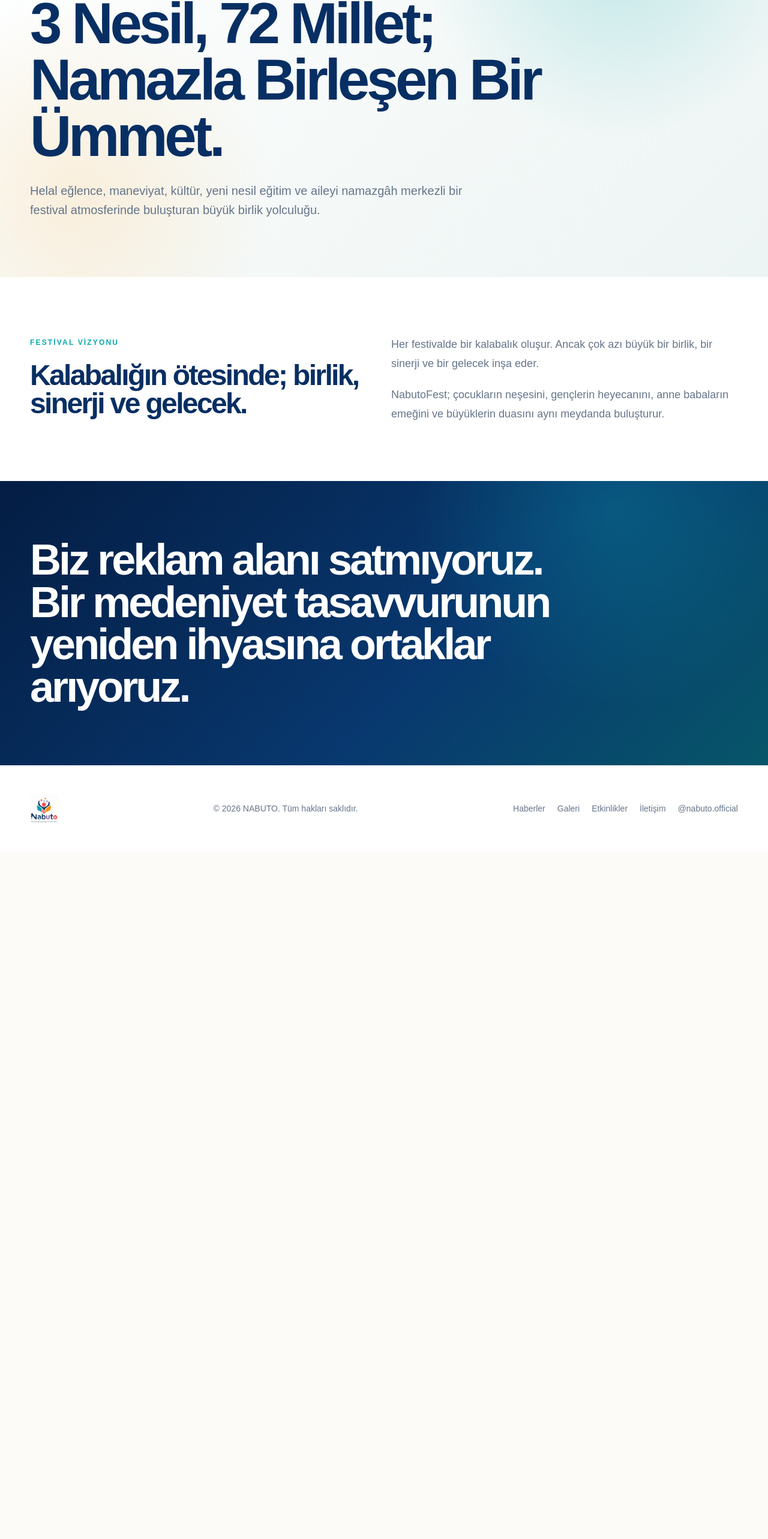
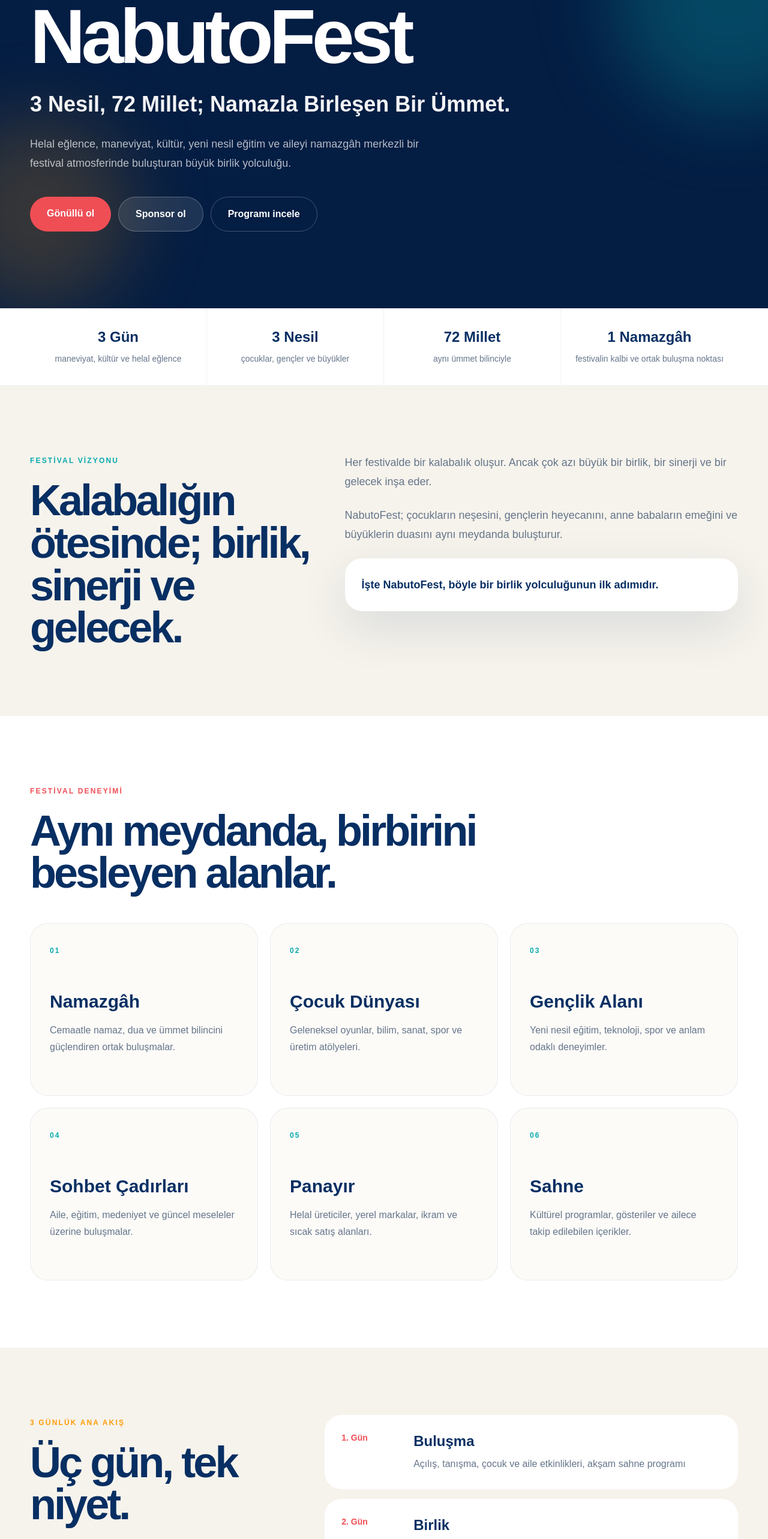
Before and after one commit to nabutorg-cmd/Nabuto-web, a Next.js app: page /nabutofest in a window 1280 px wide. Shown: the part 196-2762 px from the top of the page at 60% size. Before the commit the page ends 1616 px from the top, so only its background shows below. Built offline with nearby package versions, Linux system fonts and the light colour scheme.

Commit message:
Add files via upload

```diff
--- a/app/nabutofest/page.tsx
+++ b/app/nabutofest/page.tsx
@@ -1,11 +1,179 @@
 import type { Metadata } from "next";
-import PageHero from "@/components/PageHero";
-export const metadata: Metadata = { title: "NabutoFest" };
-export default function Page(){return <>
-<PageHero eyebrow="NabutoFest" title="3 Nesil, 72 Millet; Namazla Birleşen Bir Ümmet." text="Helal eğlence, maneviyat, kültür, yeni nesil eğitim ve aileyi namazgâh merkezli bir festival atmosferinde buluşturan büyük birlik yolculuğu."/>
-<section className="bg-white py-24"><div className="container-page grid gap-6 lg:grid-cols-2">
-<div><span className="text-xs font-black tracking-[.18em] text-[#08a9ae]">FESTİVAL VİZYONU</span><h2 className="display mt-5 text-5xl font-black text-[#082f63]">Kalabalığın ötesinde; birlik, sinerji ve gelecek.</h2></div>
-<div className="space-y-5 text-lg leading-8 text-[#65758a]"><p>Her festivalde bir kalabalık oluşur. Ancak çok azı büyük bir birlik, bir sinerji ve bir gelecek inşa eder.</p><p>NabutoFest; çocukların neşesini, gençlerin heyecanını, anne babaların emeğini ve büyüklerin duasını aynı meydanda buluşturur.</p></div>
-</div></section>
-<section className="dark-gradient py-24 text-white"><div className="container-page"><h2 className="display max-w-4xl text-5xl font-black md:text-7xl">Biz reklam alanı satmıyoruz. Bir medeniyet tasavvurunun yeniden ihyasına ortaklar arıyoruz.</h2></div></section>
-</>}
+import Link from "next/link";
+
+export const metadata: Metadata = {
+  title: "NabutoFest",
+  description: "4-5-6 Eylül 2026, Bursa Kocayayla'da üç nesli ve yetmiş iki milleti namazla buluşturan aile festivali.",
+};
+
+const highlights = [
+  ["3 Gün", "maneviyat, kültür ve helal eğlence"],
+  ["3 Nesil", "çocuklar, gençler ve büyükler"],
+  ["72 Millet", "aynı ümmet bilinciyle"],
+  ["1 Namazgâh", "festivalin kalbi ve ortak buluşma noktası"],
+];
+
+const areas = [
+  ["Namazgâh", "Cemaatle namaz, dua ve ümmet bilincini güçlendiren ortak buluşmalar."],
+  ["Çocuk Dünyası", "Geleneksel oyunlar, bilim, sanat, spor ve üretim atölyeleri."],
+  ["Gençlik Alanı", "Yeni nesil eğitim, teknoloji, spor ve anlam odaklı deneyimler."],
+  ["Sohbet Çadırları", "Aile, eğitim, medeniyet ve güncel meseleler üzerine buluşmalar."],
+  ["Panayır", "Helal üreticiler, yerel markalar, ikram ve sıcak satış alanları."],
+  ["Sahne", "Kültürel programlar, gösteriler ve ailece takip edilebilen içerikler."],
+];
+
+const days = [
+  ["1. Gün", "Buluşma", "Açılış, tanışma, çocuk ve aile etkinlikleri, akşam sahne programı"],
+  ["2. Gün", "Birlik", "Atölyeler, söyleşiler, spor alanları, namazgâh buluşmaları"],
+  ["3. Gün", "Gelecek", "Aile programları, kapanış buluşması ve ortak gelecek çağrısı"],
+];
+
+const faqs = [
+  ["NabutoFest kimler için?", "Çocuklar, gençler, anne babalar ve büyükler için; üç neslin birlikte katılabileceği bir aile festivalidir."],
+  ["Festivalin merkezinde ne var?", "Namazgâh, festival alanının kalbidir. Program akışı cemaatle namaz vakitlerini gözeten bir anlayışla planlanır."],
+  ["Katılım ve kayıt bilgileri nerede yayımlanacak?", "Kesin kayıt, ulaşım ve program bilgileri bu sayfa ile NABUTO'nun resmî duyuru kanallarında paylaşılacaktır."],
+  ["Kurumlar nasıl katkı sunabilir?", "Firmalar sponsorluk ve ayni destekle; STK, okul ve kurumlar gönüllü ekip, etkinlik alanı ve lojistik katkıyla sürece ortak olabilir."],
+];
+
+export default function Page() {
+  return (
+    <>
+      <section className="relative overflow-hidden bg-[#041d43] py-24 text-white md:py-32">
+        <div className="absolute inset-0 opacity-30 grid-pattern" />
+        <div className="absolute -right-32 top-0 h-96 w-96 rounded-full bg-[#08a9ae]/30 blur-3xl" />
+        <div className="absolute -left-24 bottom-0 h-80 w-80 rounded-full bg-[#ff9c0a]/20 blur-3xl" />
+        <div className="container-page relative">
+          <div className="max-w-5xl reveal">
+            <span className="inline-flex rounded-full border border-white/20 bg-white/10 px-4 py-2 text-xs font-black uppercase tracking-[.18em] text-white/80">
+              4-5-6 Eylül 2026 · Bursa · Kocayayla
+            </span>
+            <h1 className="display mt-8 text-6xl font-black md:text-8xl lg:text-9xl">NabutoFest</h1>
+            <p className="mt-7 max-w-4xl text-2xl font-bold leading-tight text-white/95 md:text-4xl">
+              3 Nesil, 72 Millet; Namazla Birleşen Bir Ümmet.
+            </p>
+            <p className="mt-7 max-w-2xl text-lg leading-8 text-white/70">
+              Helal eğlence, maneviyat, kültür, yeni nesil eğitim ve aileyi namazgâh merkezli bir festival atmosferinde buluşturan büyük birlik yolculuğu.
+            </p>
+            <div className="mt-10 flex flex-wrap gap-3">
+              <Link href="/gonullu-ol" className="rounded-full bg-[#ef4e55] px-7 py-4 font-bold text-white">Gönüllü ol</Link>
+              <Link href="/sponsor-ol" className="rounded-full border border-white/25 bg-white/10 px-7 py-4 font-bold text-white">Sponsor ol</Link>
+              <a href="#program" className="rounded-full border border-white/25 px-7 py-4 font-bold text-white">Programı incele</a>
+            </div>
+          </div>
+        </div>
+      </section>
+
+      <section className="border-b border-[#082f6310] bg-white">
+        <div className="container-page grid divide-y divide-[#082f6310] md:grid-cols-4 md:divide-x md:divide-y-0">
+          {highlights.map(([value, label]) => (
+            <div key={value} className="px-6 py-8 text-center">
+              <strong className="block text-2xl font-black text-[#082f63]">{value}</strong>
+              <span className="mt-2 block text-sm leading-6 text-[#65758a]">{label}</span>
+            </div>
+          ))}
+        </div>
+      </section>
+
+      <section className="bg-[#f6f3ec] py-24 md:py-28">
+        <div className="container-page grid gap-10 lg:grid-cols-[.85fr_1.15fr]">
+          <div>
+            <span className="text-xs font-black uppercase tracking-[.18em] text-[#08a9ae]">Festival vizyonu</span>
+            <h2 className="display mt-5 text-5xl font-black text-[#082f63] md:text-7xl">Kalabalığın ötesinde; birlik, sinerji ve gelecek.</h2>
+          </div>
+          <div className="space-y-6 text-lg leading-8 text-[#65758a]">
+            <p>Her festivalde bir kalabalık oluşur. Ancak çok azı büyük bir birlik, bir sinerji ve bir gelecek inşa eder.</p>
+            <p>NabutoFest; çocukların neşesini, gençlerin heyecanını, anne babaların emeğini ve büyüklerin duasını aynı meydanda buluşturur.</p>
+            <p className="rounded-[28px] bg-white p-7 font-bold text-[#082f63] soft-shadow">İşte NabutoFest, böyle bir birlik yolculuğunun ilk adımıdır.</p>
+          </div>
+        </div>
+      </section>
+
+      <section className="bg-white py-24 md:py-28">
+        <div className="container-page">
+          <div className="max-w-3xl">
+            <span className="text-xs font-black uppercase tracking-[.18em] text-[#ef4e55]">Festival deneyimi</span>
+            <h2 className="display mt-5 text-5xl font-black text-[#082f63] md:text-7xl">Aynı meydanda, birbirini besleyen alanlar.</h2>
+          </div>
+          <div className="mt-12 grid gap-5 md:grid-cols-2 lg:grid-cols-3">
+            {areas.map(([title, text], index) => (
+              <article key={title} className="card-hover min-h-72 rounded-[30px] border border-[#082f6312] bg-[#fcfbf8] p-8">
+                <span className="text-xs font-black tracking-[.18em] text-[#08a9ae]">0{index + 1}</span>
+                <h3 className="mt-14 text-3xl font-black text-[#082f63]">{title}</h3>
+                <p className="mt-4 leading-7 text-[#65758a]">{text}</p>
+              </article>
+            ))}
+          </div>
+        </div>
+      </section>
+
+      <section id="program" className="bg-[#f6f3ec] py-24 md:py-28 scroll-mt-24">
+        <div className="container-page">
+          <div className="grid gap-8 lg:grid-cols-[.8fr_1.2fr]">
+            <div>
+              <span className="text-xs font-black uppercase tracking-[.18em] text-[#ff9c0a]">3 günlük ana akış</span>
+              <h2 className="display mt-5 text-5xl font-black text-[#082f63] md:text-7xl">Üç gün, tek niyet.</h2>
+              <p className="mt-6 max-w-xl leading-8 text-[#65758a]">Detaylı saatlik program kesinleştiğinde bu bölümden yayımlanacaktır.</p>
+            </div>
+            <div className="grid gap-4">
+              {days.map(([day, title, text], index) => (
+                <article key={day} className="grid gap-5 rounded-[28px] bg-white p-7 md:grid-cols-[100px_1fr]">
+                  <div className="text-sm font-black text-[#ef4e55]">{day}</div>
+                  <div>
+                    <h3 className="text-2xl font-black text-[#082f63]">{title}</h3>
+                    <p className="mt-2 leading-7 text-[#65758a]">{text}</p>
+                  </div>
+                </article>
+              ))}
+            </div>
+          </div>
+        </div>
+      </section>
+
+      <section className="dark-gradient py-24 text-white md:py-28">
+        <div className="container-page grid gap-10 lg:grid-cols-[1.2fr_.8fr] lg:items-end">
+          <div>
+            <span className="text-xs font-black uppercase tracking-[.18em] text-white/55">Kurumsal iş birliği</span>
+            <h2 className="display mt-6 max-w-5xl text-5xl font-black md:text-7xl">Biz reklam alanı satmıyoruz. Bir medeniyet tasavvurunun yeniden ihyasına ortaklar arıyoruz.</h2>
+          </div>
+          <div className="flex flex-wrap gap-3 lg:justify-end">
+            <Link href="/sponsor-ol" className="rounded-full bg-white px-7 py-4 font-bold text-[#082f63]">Sponsor görüşmesi</Link>
+            <Link href="/is-birligi" className="rounded-full border border-white/25 px-7 py-4 font-bold text-white">İş birliği modeli</Link>
+          </div>
+        </div>
+      </section>
+
+      <section className="bg-white py-24 md:py-28">
+        <div className="container-page grid gap-10 lg:grid-cols-[.7fr_1.3fr]">
+          <div>
+            <span className="text-xs font-black uppercase tracking-[.18em] text-[#08a9ae]">Sık sorulanlar</span>
+            <h2 className="display mt-5 text-5xl font-black text-[#082f63] md:text-6xl">Merak edilenler.</h2>
+          </div>
+          <div className="divide-y divide-[#082f6312] border-y border-[#082f6312]">
+            {faqs.map(([question, answer]) => (
+              <details key={question} className="group py-6">
+                <summary className="flex cursor-pointer list-none items-center justify-between gap-5 text-xl font-black text-[#082f63]">
+                  {question}
+                  <span className="text-2xl text-[#08a9ae] transition-transform group-open:rotate-45">+</span>
+                </summary>
+                <p className="max-w-3xl pt-4 leading-7 text-[#65758a]">{answer}</p>
+              </details>
+            ))}
+          </div>
+        </div>
+      </section>
+
+      <section className="bg-[#f6f3ec] py-20">
+        <div className="container-page rounded-[34px] bg-[#082f63] p-10 text-white md:p-14">
+          <div className="grid gap-8 lg:grid-cols-[1fr_auto] lg:items-center">
+            <div>
+              <span className="text-xs font-black uppercase tracking-[.18em] text-white/55">4-5-6 Eylül 2026</span>
+              <h2 className="display mt-5 text-4xl font-black md:text-6xl">Bursa Kocayayla'da buluşuyoruz.</h2>
+              <p className="mt-5 max-w-2xl leading-8 text-white/70">Katılım, ulaşım ve kesin program duyuruları yakında yayımlanacaktır.</p>
+            </div>
+            <Link href="/iletisim" className="rounded-full bg-[#ef4e55] px-7 py-4 text-center font-bold text-white">Bilgi al</Link>
+          </div>
+        </div>
+      </section>
+    </>
+  );
+}
--- a/package.json
+++ b/package.json
@@ -1,6 +1,6 @@
 {
-  "name": "nabuto-platform-v4",
-  "version": "4.0.0",
+  "name": "nabuto-platform-v5",
+  "version": "5.0.0",
   "private": true,
   "scripts": {
     "dev": "next dev",
```
Also changed, not shown: README.txt.
